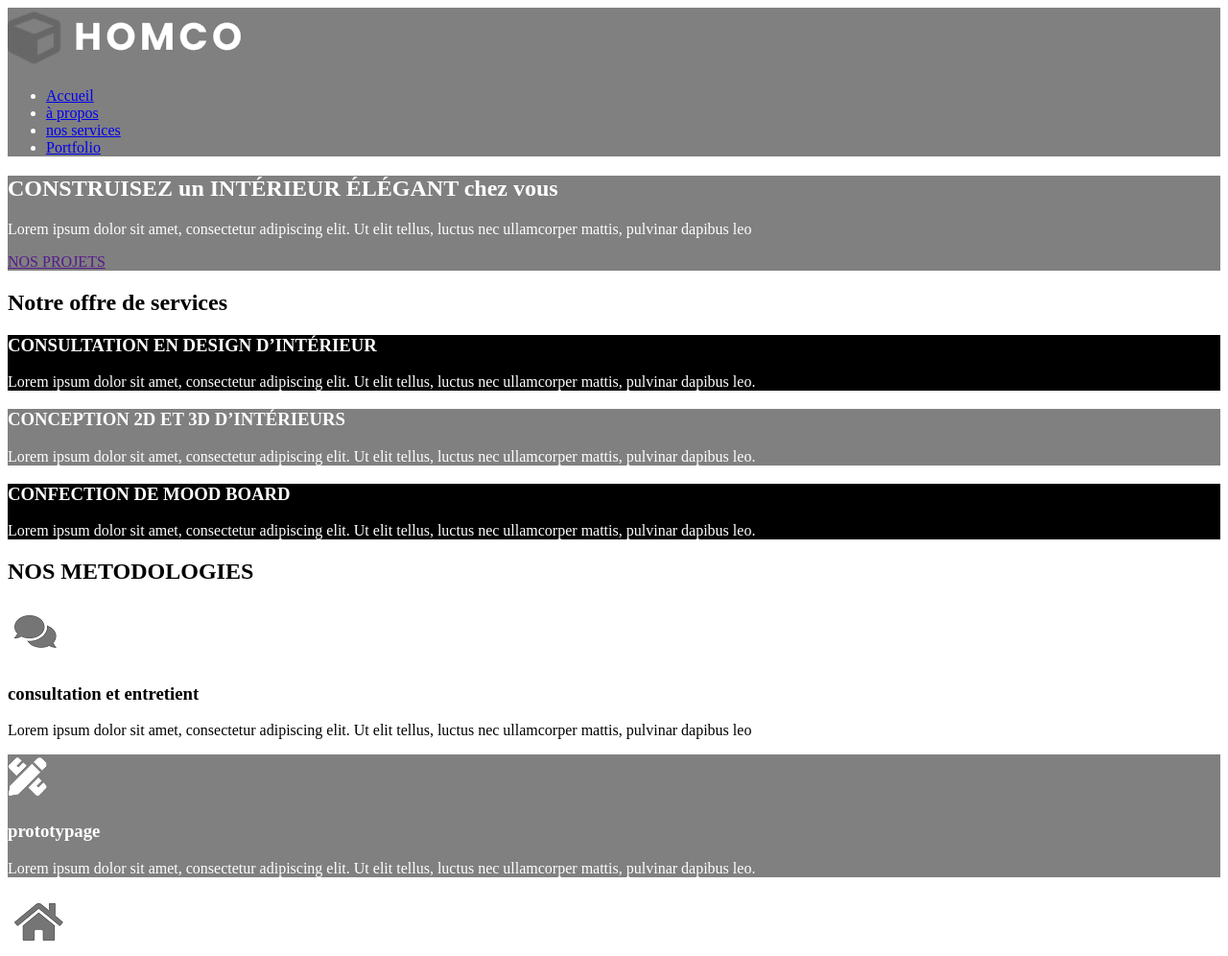
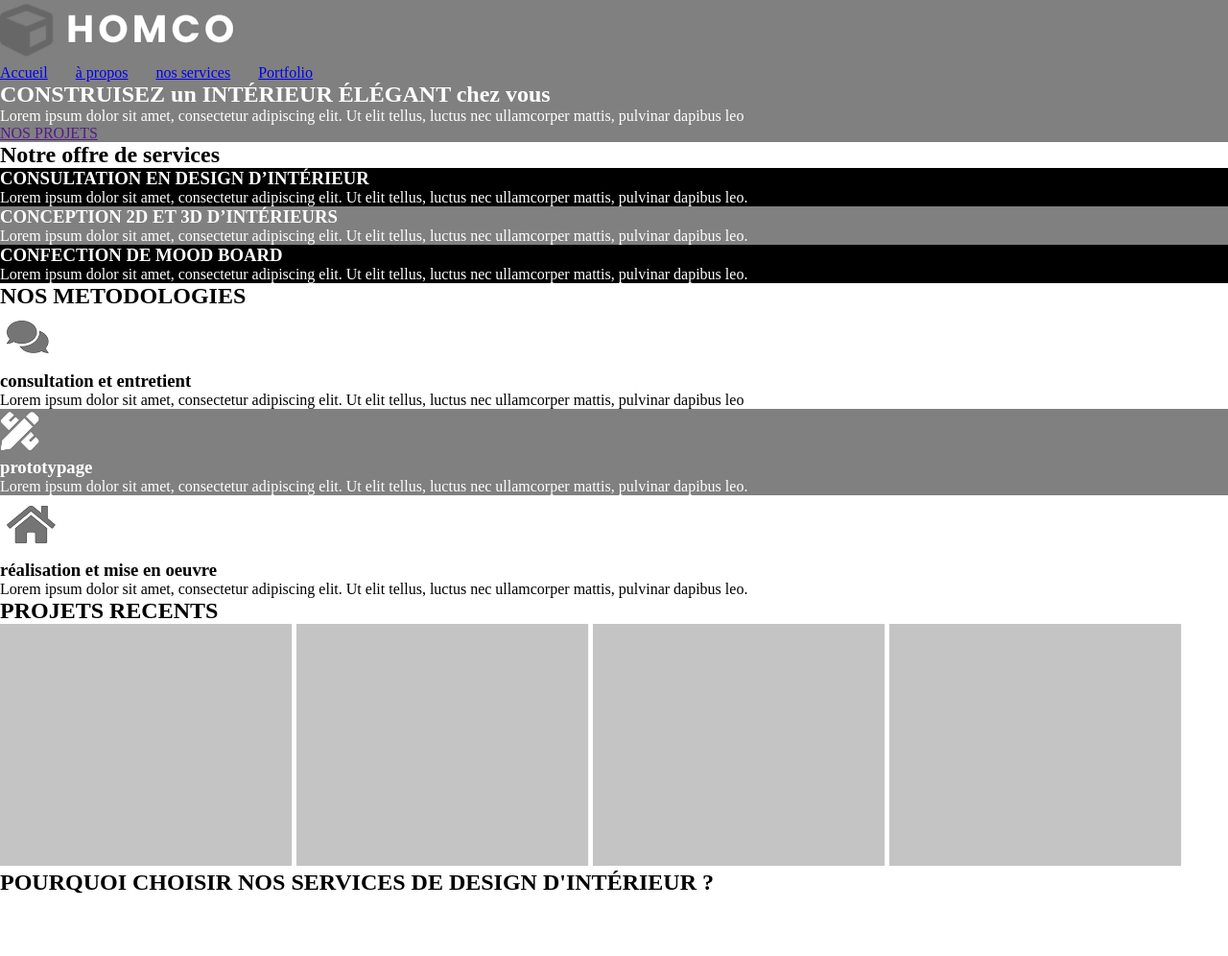
Before and after one commit to Luiseeop/HOMCO, a plain HTML site: page index.html in a window 1280 px wide. Shown: the top 996 px of the page at 96% size. Drawn offline with Linux system fonts and the light colour scheme.

Commit message:
ararngement

```diff
--- a/index.html
+++ b/index.html
@@ -10,13 +10,13 @@
 
 <body>
     <header  class="gris"> <!-- cest le haut de page -->
-        <img class="test" src="assets/Logo.png" alt="logo HOMCO">
+        <img src="assets/Logo.png" alt="logo HOMCO">
         <nav>
             <ul > <!-- les liens cliquable du menu -->
-                <li><a title="" href="#acceuil">Accueil</a></li>
-                <li><a title="" href="#propos">à propos</a></li>
-                <li><a title="" href="#services">nos services</a></li>
-                <li><a title="" href="#folios">Portfolio</a></li>
+                <li class="test"><a title="" href="#acceuil">Accueil</a></li>
+                <li class="test"><a title="" href="#propos">à propos</a></li>
+                <li class="test"><a title="" href="#services">nos services</a></li>
+                <li class="test"><a title="" href="#folios">Portfolio</a></li>
             </ul>
         </nav>
     </header>
--- a/style.css
+++ b/style.css
@@ -1,3 +1,8 @@
+*{box-sizing: border-box;
+margin: 0;
+padding: 0;}
+
+
 footer{
 background-color: rgb(0, 0, 0);
 }
@@ -15,3 +20,8 @@ background-color: rgb(0, 0, 0);
     background-color: black;
     color: white;
 }
+
+.test{
+    display: inline-block;
+    margin-right: 25px;
+}
```
